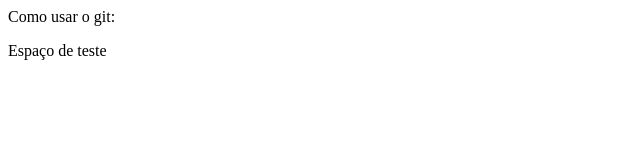
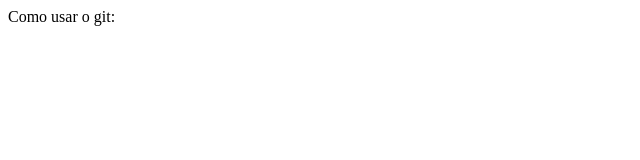
Before and after one commit to anacacosta1506/primeiro-projeto, a plain HTML site: page index.html in a window 1280 px wide. Shown: the full height of the page, 0-640 px from the left. Drawn offline with Linux system fonts and the light colour scheme.

Commit message:
Update index.html

```diff
--- a/index.html
+++ b/index.html
@@ -5,6 +5,5 @@
  </head>
 <body>
   <p>Como usar o git: </p>
-  <p>Espaço de teste </p>
 </body>
 </html>
```
